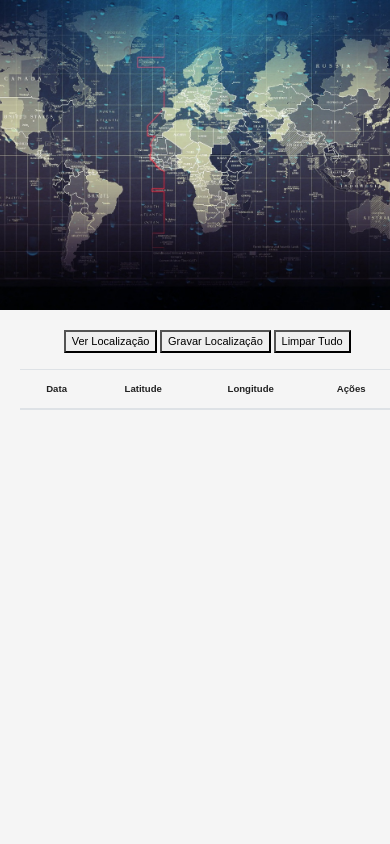
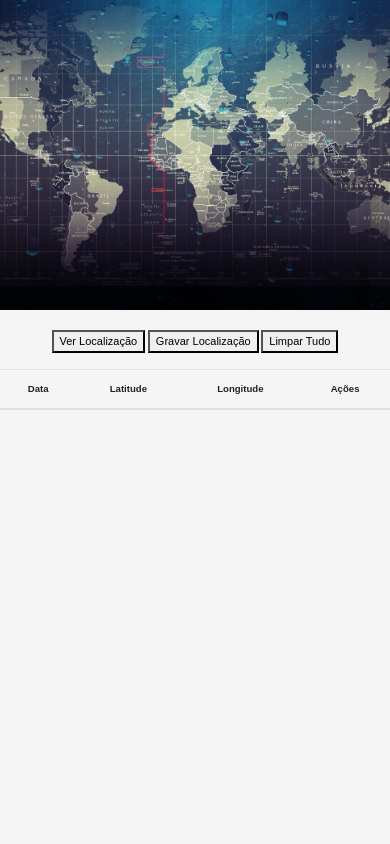
Before and after one commit to enriqueboni80/projeto-frontend, a website: page index.html in a window 390 px wide. Shown: the top 844 px of the page. Drawn offline with nearby package versions, Linux system fonts and the light colour scheme.

Commit message:
# ajustando layout responsivo - problema com a tabela que estava estourando

```diff
--- a/scss/main.scss
+++ b/scss/main.scss
@@ -25,8 +25,6 @@ body {
 }
 
 section.main-feature {
-    float: left;
-    width: 96%;
     height: auto;
 }
 
@@ -70,7 +68,4 @@ aside.secundary-feature {
     body {
         font-size: 0.6rem
     }
-    .content {
-        margin-left: 20px;
-    }
 }
```
Also changed, not shown: css/main.css, 1 other file.
